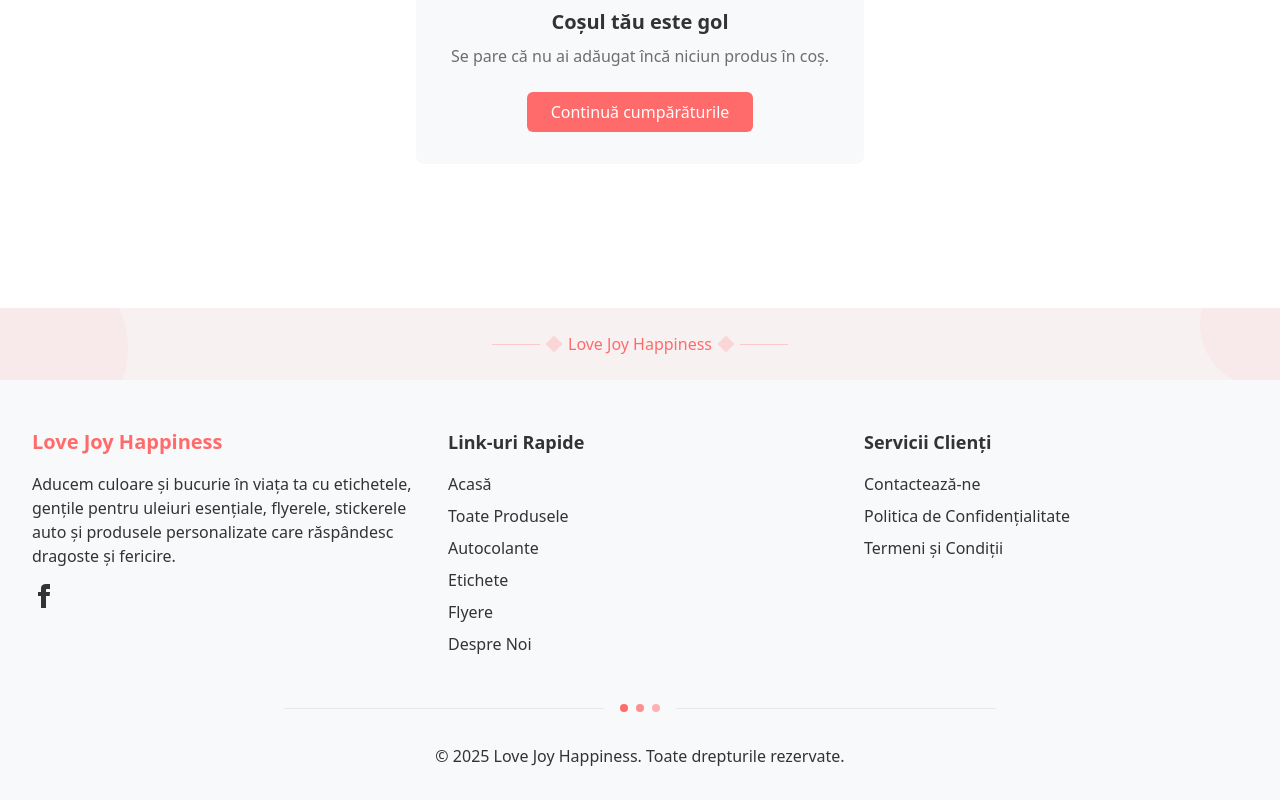
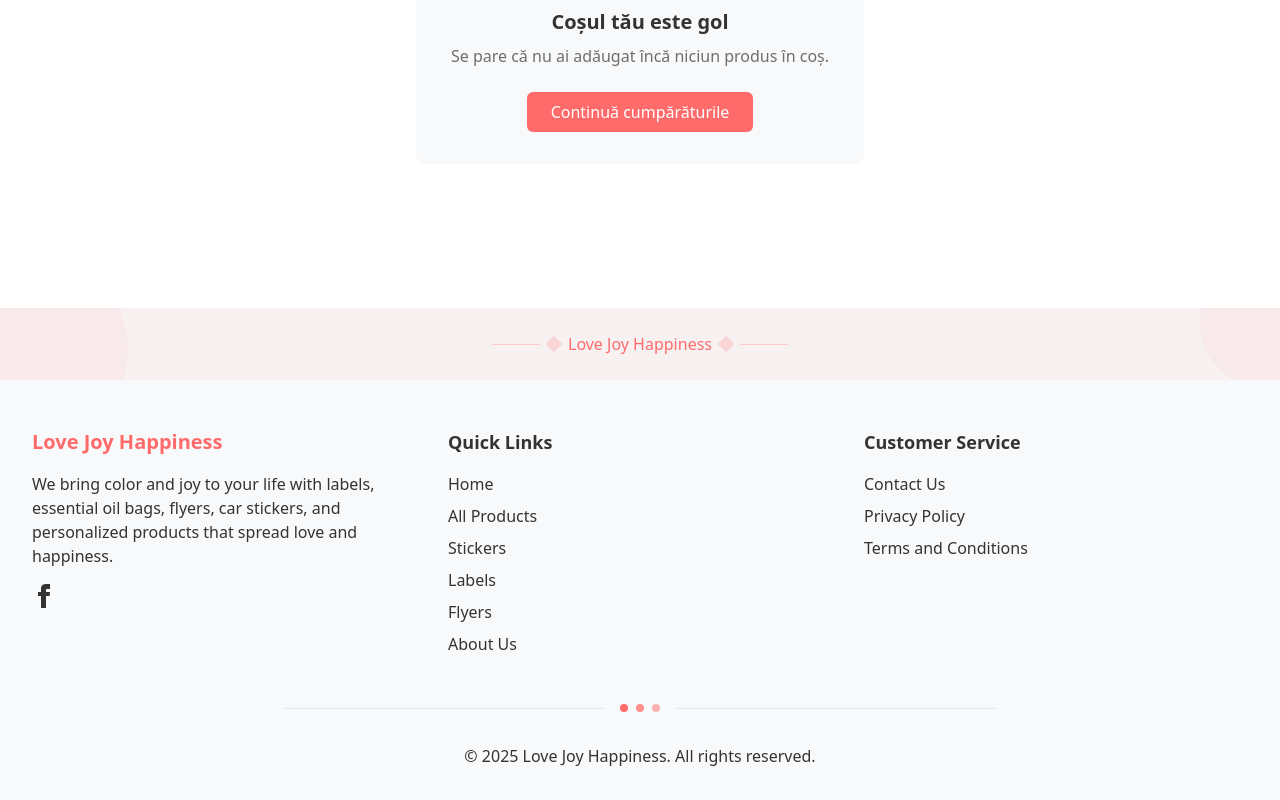
Before and after one commit to ndragos31/love_joy_happines, a Next.js app: page /en/cart in a window 1280 px wide. Shown: the part 416-1216 px from the top of the page. Built offline with nearby package versions, Linux system fonts and the light colour scheme.

Commit message:
feat(i18n): extract Footer strings to messages

```diff
--- a/messages/en.json
+++ b/messages/en.json
@@ -14,7 +14,25 @@
   "cart": {},
   "checkout": {},
   "forms": {},
-  "footer": {},
+  "footer": {
+    "tagline": "We bring color and joy to your life with labels, essential oil bags, flyers, car stickers, and personalized products that spread love and happiness.",
+    "headings": {
+      "quickLinks": "Quick Links",
+      "customerService": "Customer Service"
+    },
+    "links": {
+      "home": "Home",
+      "allProducts": "All Products",
+      "stickers": "Stickers",
+      "labels": "Labels",
+      "flyers": "Flyers",
+      "about": "About Us",
+      "contact": "Contact Us",
+      "privacy": "Privacy Policy",
+      "terms": "Terms and Conditions"
+    },
+    "copyright": "© {year} Love Joy Happiness. All rights reserved."
+  },
   "legal": {},
   "errors": {},
   "email": {},
--- a/messages/ro.json
+++ b/messages/ro.json
@@ -14,7 +14,25 @@
   "cart": {},
   "checkout": {},
   "forms": {},
-  "footer": {},
+  "footer": {
+    "tagline": "Aducem culoare și bucurie în viața ta cu etichetele, gențile pentru uleiuri esențiale, flyerele, stickerele auto și produsele personalizate care răspândesc dragoste și fericire.",
+    "headings": {
+      "quickLinks": "Link-uri Rapide",
+      "customerService": "Servicii Clienți"
+    },
+    "links": {
+      "home": "Acasă",
+      "allProducts": "Toate Produsele",
+      "stickers": "Autocolante",
+      "labels": "Etichete",
+      "flyers": "Flyere",
+      "about": "Despre Noi",
+      "contact": "Contactează-ne",
+      "privacy": "Politica de Confidențialitate",
+      "terms": "Termeni și Condiții"
+    },
+    "copyright": "© {year} Love Joy Happiness. Toate drepturile rezervate."
+  },
   "legal": {},
   "errors": {},
   "email": {},
--- a/src/app/[locale]/components/Footer.tsx
+++ b/src/app/[locale]/components/Footer.tsx
@@ -1,8 +1,11 @@
 "use client";
 
-import Link from "next/link";
+import { useTranslations } from "next-intl";
+import { Link } from "@/i18n/navigation";
 
 export default function Footer() {
+  const t = useTranslations("footer");
+
   return (
     <footer className="bg-gray-light dark:bg-gray-900">
       {/* Top decorative section with background */}
@@ -31,9 +34,7 @@ export default function Footer() {
               Love Joy Happiness
             </h3>
             <p className="text-foreground mb-4">
-              Aducem culoare și bucurie în viața ta cu etichetele, gențile
-              pentru uleiuri esențiale, flyerele, stickerele auto și produsele
-              personalizate care răspândesc dragoste și fericire.
+              {t("tagline")}
             </p>
             <div className="flex space-x-4">
               <a
@@ -56,14 +57,14 @@ export default function Footer() {
 
           {/* Quick Links */}
           <div className="col-span-1">
-            <h3 className="text-lg font-semibold mb-4">Link-uri Rapide</h3>
+            <h3 className="text-lg font-semibold mb-4">{t("headings.quickLinks")}</h3>
             <ul className="space-y-2">
               <li>
                 <Link
                   href="/"
                   className="text-foreground hover:text-primary transition-colors"
                 >
-                  Acasă
+                  {t("links.home")}
                 </Link>
               </li>
               <li>
@@ -71,7 +72,7 @@ export default function Footer() {
                   href="/products"
                   className="text-foreground hover:text-primary transition-colors"
                 >
-                  Toate Produsele
+                  {t("links.allProducts")}
                 </Link>
               </li>
               <li>
@@ -79,7 +80,7 @@ export default function Footer() {
                   href="/categories/autocolante"
                   className="text-foreground hover:text-primary transition-colors"
                 >
-                  Autocolante
+                  {t("links.stickers")}
                 </Link>
               </li>
               <li>
@@ -87,7 +88,7 @@ export default function Footer() {
                   href="/categories/etichete"
                   className="text-foreground hover:text-primary transition-colors"
                 >
-                  Etichete
+                  {t("links.labels")}
                 </Link>
               </li>
               <li>
@@ -95,7 +96,7 @@ export default function Footer() {
                   href="/categories/flyere"
                   className="text-foreground hover:text-primary transition-colors"
                 >
-                  Flyere
+                  {t("links.flyers")}
                 </Link>
               </li>
               <li>
@@ -103,7 +104,7 @@ export default function Footer() {
                   href="/about"
                   className="text-foreground hover:text-primary transition-colors"
                 >
-                  Despre Noi
+                  {t("links.about")}
                 </Link>
               </li>
             </ul>
@@ -111,14 +112,14 @@ export default function Footer() {
 
           {/* Customer Service */}
           <div className="col-span-1">
-            <h3 className="text-lg font-semibold mb-4">Servicii Clienți</h3>
+            <h3 className="text-lg font-semibold mb-4">{t("headings.customerService")}</h3>
             <ul className="space-y-2">
               <li>
                 <Link
                   href="/contact"
                   className="text-foreground hover:text-primary transition-colors"
                 >
-                  Contactează-ne
+                  {t("links.contact")}
                 </Link>
               </li>
               <li>
@@ -126,7 +127,7 @@ export default function Footer() {
                   href="/privacy"
                   className="text-foreground hover:text-primary transition-colors"
                 >
-                  Politica de Confidențialitate
+                  {t("links.privacy")}
                 </Link>
               </li>
               <li>
@@ -134,7 +135,7 @@ export default function Footer() {
                   href="/terms"
                   className="text-foreground hover:text-primary transition-colors"
                 >
-                  Termeni și Condiții
+                  {t("links.terms")}
                 </Link>
               </li>
             </ul>
@@ -154,8 +155,7 @@ export default function Footer() {
 
         <div className="text-center">
           <p className="text-foreground">
-            &copy; {new Date().getFullYear()} Love Joy Happiness. Toate
-            drepturile rezervate.
+            {t("copyright", { year: new Date().getFullYear() })}
           </p>
         </div>
       </div>
```
